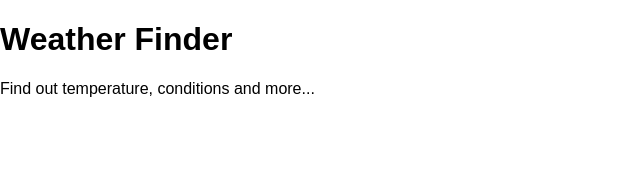
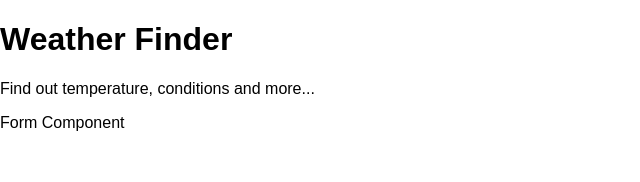
Before and after one commit to marionlo/Weather-app-React, a React (Create React App) app: page / in a window 1280 px wide. Shown: the top 182 px of the page, without its empty margins (0-640 px from the left). Built offline with nearby package versions, Linux system fonts and the light colour scheme.

Commit message:
Add Form component

```diff
--- a/src/App.js
+++ b/src/App.js
@@ -1,10 +1,14 @@
 import React from "react";
 import Titles from "./components/Titles";
+import Form from "./components/Form";
 
 class App extends React.Component {
   render () {
     return (
-      <Titles />
+      <div>
+        <Titles />
+        <Form />
+      </div>
     );
   }
 };
--- /dev/null
+++ b/src/components/Form.js
@@ -0,0 +1,11 @@
+import React from "react";
+
+class Form extends React.Component {
+  render () {
+    return (
+      <div>Form Component</div>
+    );
+  }
+}
+
+export default Form;
```
